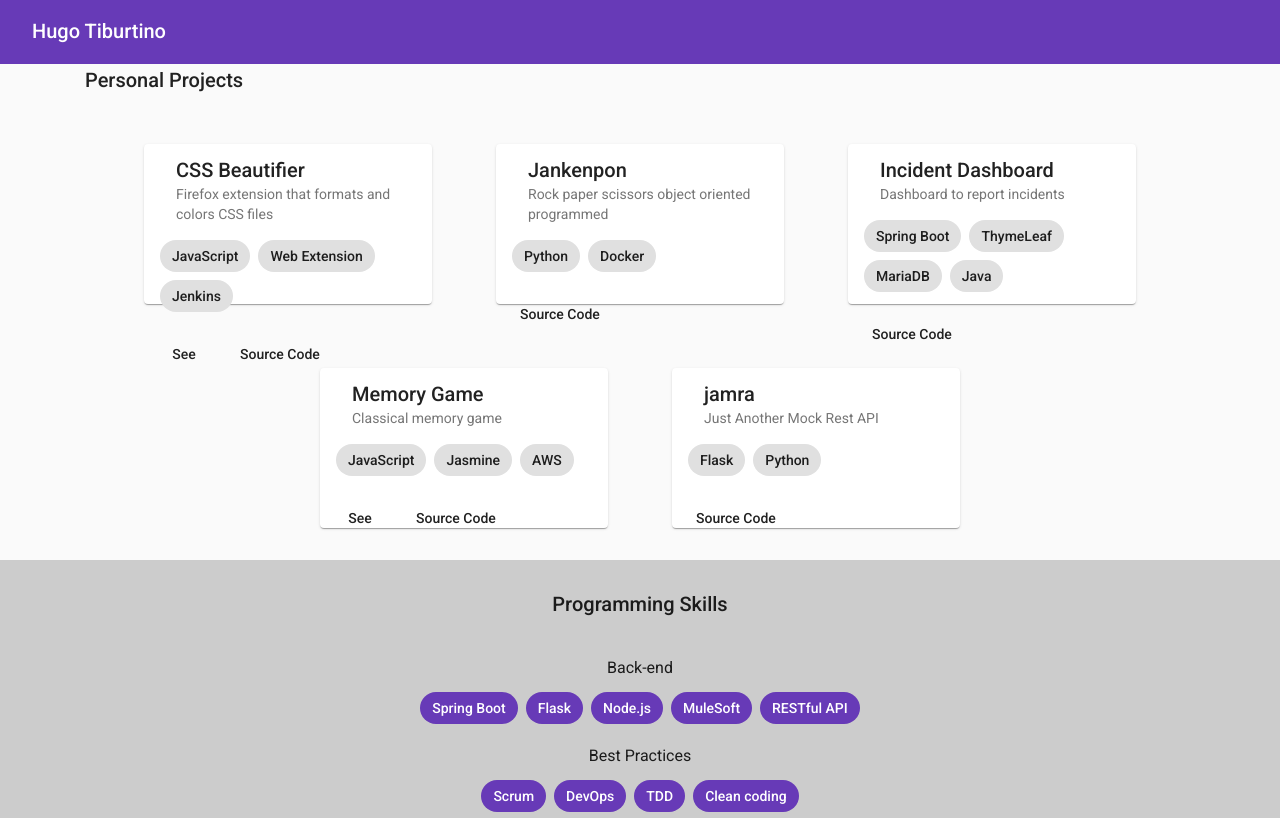
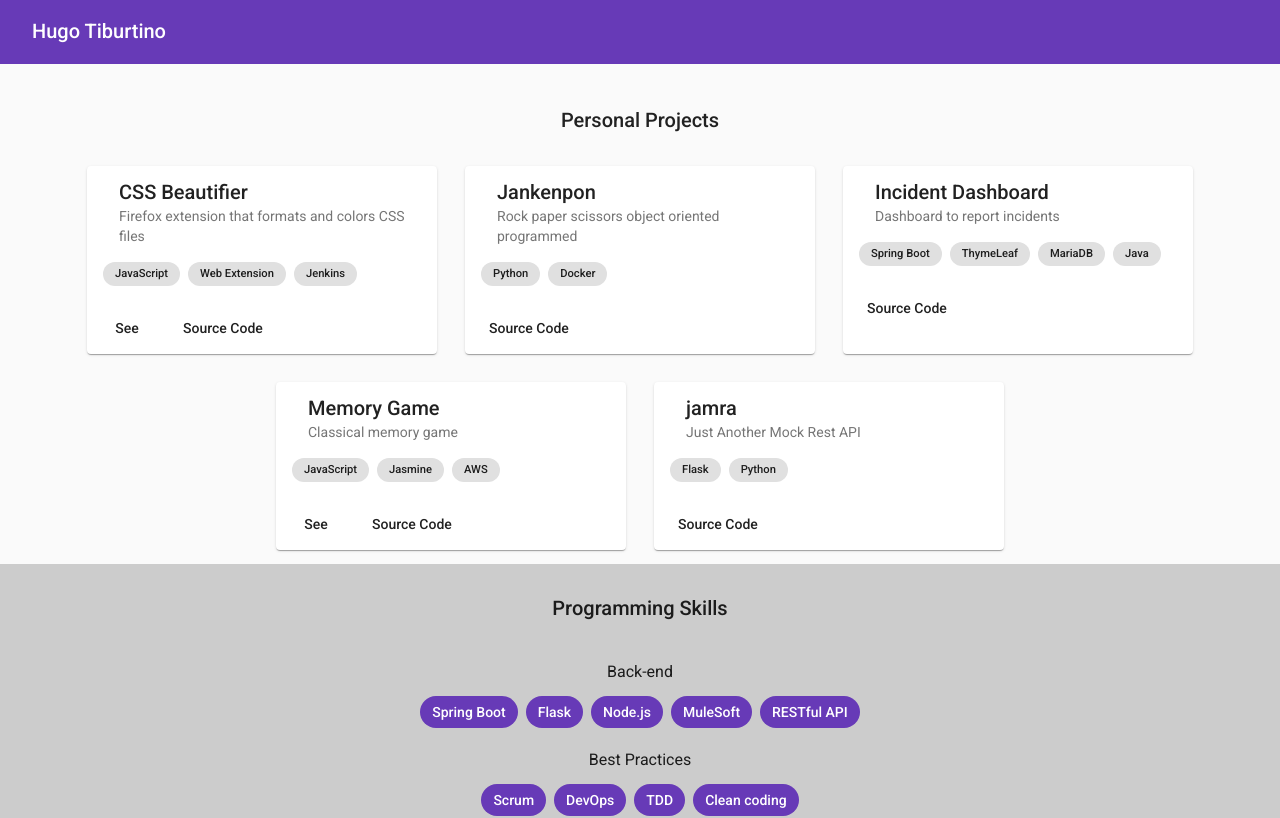
Before and after one commit to hugotiburtino/hugotiburtino.dev, an Angular app: page / in a window 1280 px wide. Shown: the top 818 px of the page. Built offline with nearby package versions, Linux system fonts and the light colour scheme.

Commit message:
Disable the animations of chips and minor changes
The animations give the impression the user can interact with chips
but that is not the case, at least now.
Minor changes: linting fixes, make title of skills panel not
hard coded at html and delete todo.

```diff
--- a/src/app/lib/skill-category.enum.ts
+++ b/src/app/lib/skill-category.enum.ts
@@ -2,7 +2,7 @@ export enum SkillCategory {
     Backend = 'Back-end',
     Frontend = 'Front-end',
     CICD = 'CI/CD',
-    BestPractices = "Best Practices",
-    TDD = "TDD",
-    DBMS = "DBMS"
+    BestPractices = 'Best Practices',
+    TDD = 'TDD',
+    DBMS = 'DBMS'
 }
--- a/src/app/projects-panel/projects-panel.component.css
+++ b/src/app/projects-panel/projects-panel.component.css
@@ -1,5 +1,23 @@
 .project-card {
-    margin: 2rem;
-    width: 18rem;
-    height: 10rem;
+    margin: 1em 1em;
+    width: 25em;
 }
+
+h2 {
+    margin-top: 2em;
+    text-align: center;
+    justify-content: center;
+}
+
+.mat-chip {
+    font-size: 0.8em;
+    min-height: 24px;
+}
+
+.mat-chip::after {
+    background-color: #e0e0e0;
+}
+
+.mat-chip:not(.mat-chip-disabled):active {
+    box-shadow: none;
+}
--- a/src/app/skills-panel/skills-panel.component.css
+++ b/src/app/skills-panel/skills-panel.component.css
@@ -7,3 +7,11 @@ h2 {
     padding: 2em 0 2em;
     background-color: #cccccc
 }
+
+.mat-chip::after {
+    background-color: var(--indigo);
+}
+
+.mat-chip:not(.mat-chip-disabled):active {
+    box-shadow: none;
+}
--- a/src/app/skills-panel/skills-panel.component.html
+++ b/src/app/skills-panel/skills-panel.component.html
@@ -1,11 +1,11 @@
 <div class="container-fluid">
-    <h2>Programming Skills</h2>
+    <h2>{{title}}</h2>
     <mat-list role="list" *ngFor="let item of skillsMap | keyvalue">
         <div class="row d-flex justify-content-center">
             <mat-list-item class="d-flex justify-content-center"
             role="listitem">{{item.key}}</mat-list-item>
-            <mat-chip-list >
-                <mat-chip color="primary" selected *ngFor="let skill of item.value">
+            <mat-chip-list selectable="false">
+                <mat-chip color="primary" selected disableRipple="true" *ngFor="let skill of item.value">
                     {{skill.subject}}
                 </mat-chip>
             </mat-chip-list>
--- a/src/app/skills-panel/skills-panel.component.ts
+++ b/src/app/skills-panel/skills-panel.component.ts
@@ -10,6 +10,7 @@ import { SkillCategory } from '../lib/skill-category.enum';
 })
 export class SkillsPanelComponent implements OnInit {
 
+  title = 'Programming Skills';
   skills: Skill[];
   category = SkillCategory;
   /** Map of skills
@@ -26,7 +27,6 @@ export class SkillsPanelComponent implements OnInit {
       this.categorize();
     });
   }
-  // TODO: DOCSTRING
   /**
    * Method that fills up the Map of skills
    */
```
